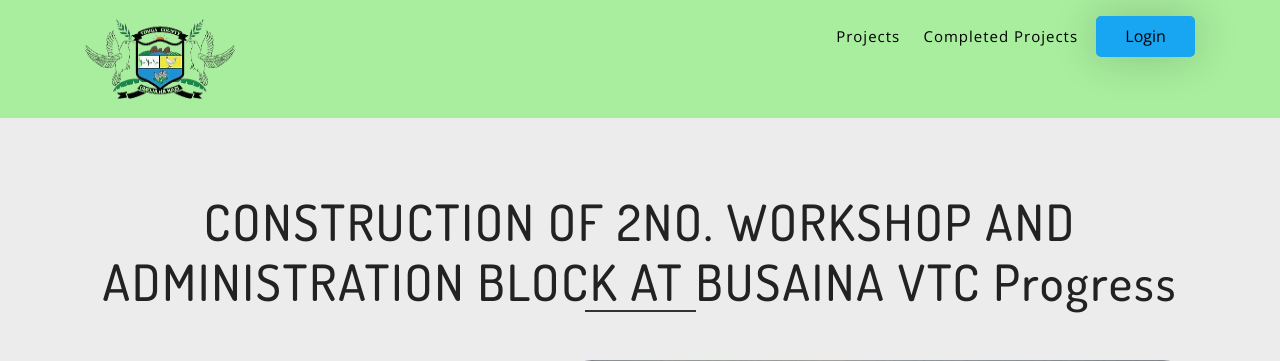
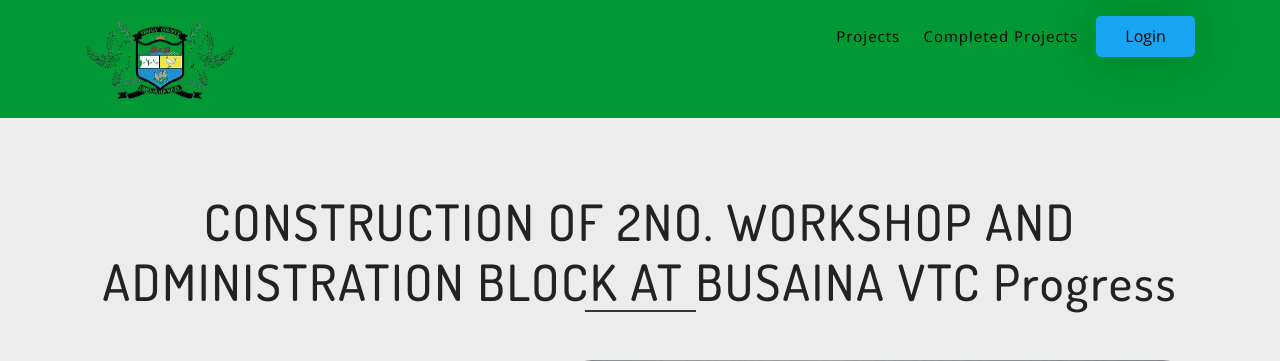
Before and after one commit to Rogendo/VHC, a Django app: page /items/3/ in a window 1280 px wide. Shown: the top 361 px of the page. Run offline with Django 4.2, Linux system fonts and the light colour scheme; data comes from the database, SQL or seed files in the repository.

Commit message:
Update base.html

```diff
--- a/tracker/templates/tracker/base.html
+++ b/tracker/templates/tracker/base.html
@@ -150,7 +150,7 @@ header {
     position: absolute;
     z-index: 9;
     width: 100%;
-    background: #a8ee9e;
+    background: #009933;
 }
 
 .toggle,
```
